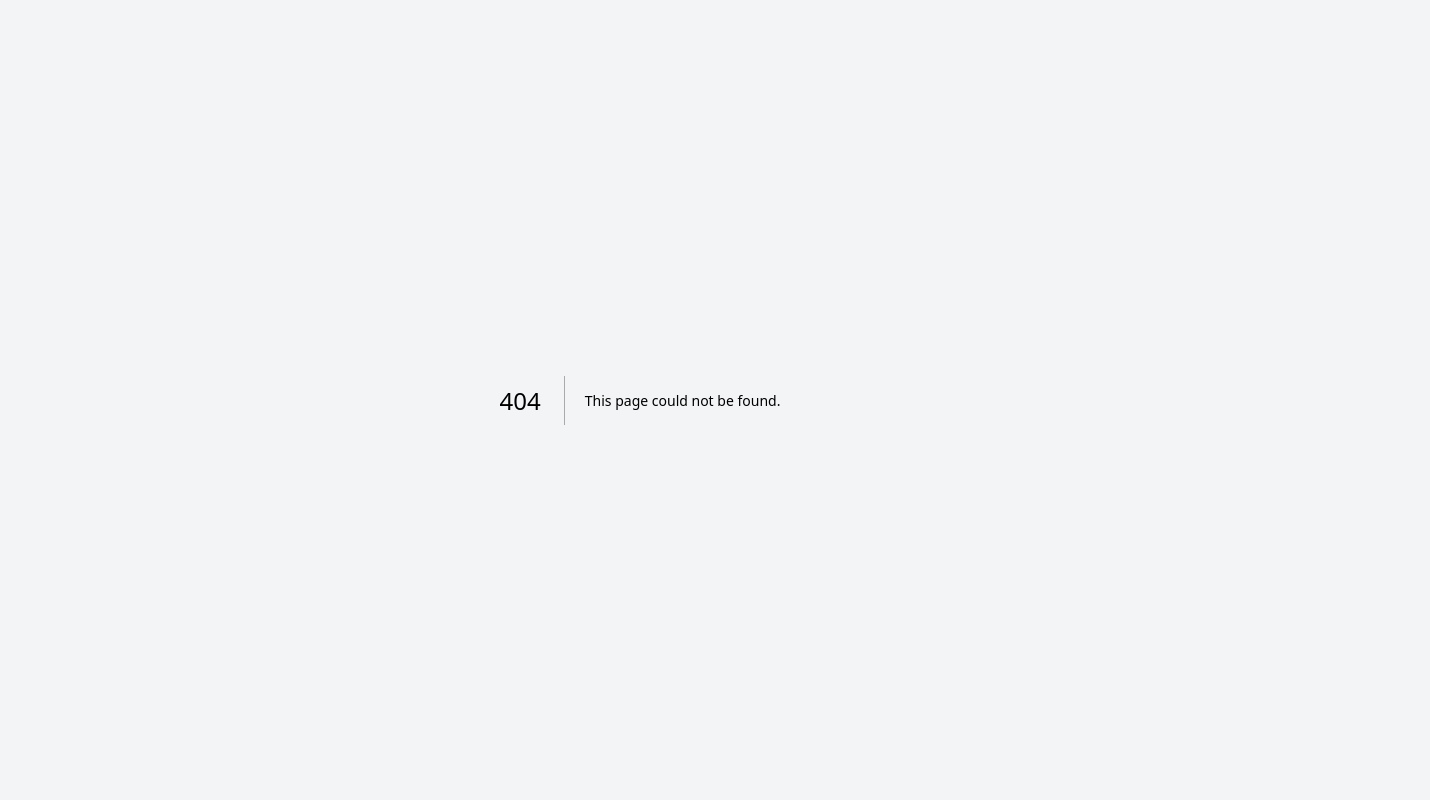
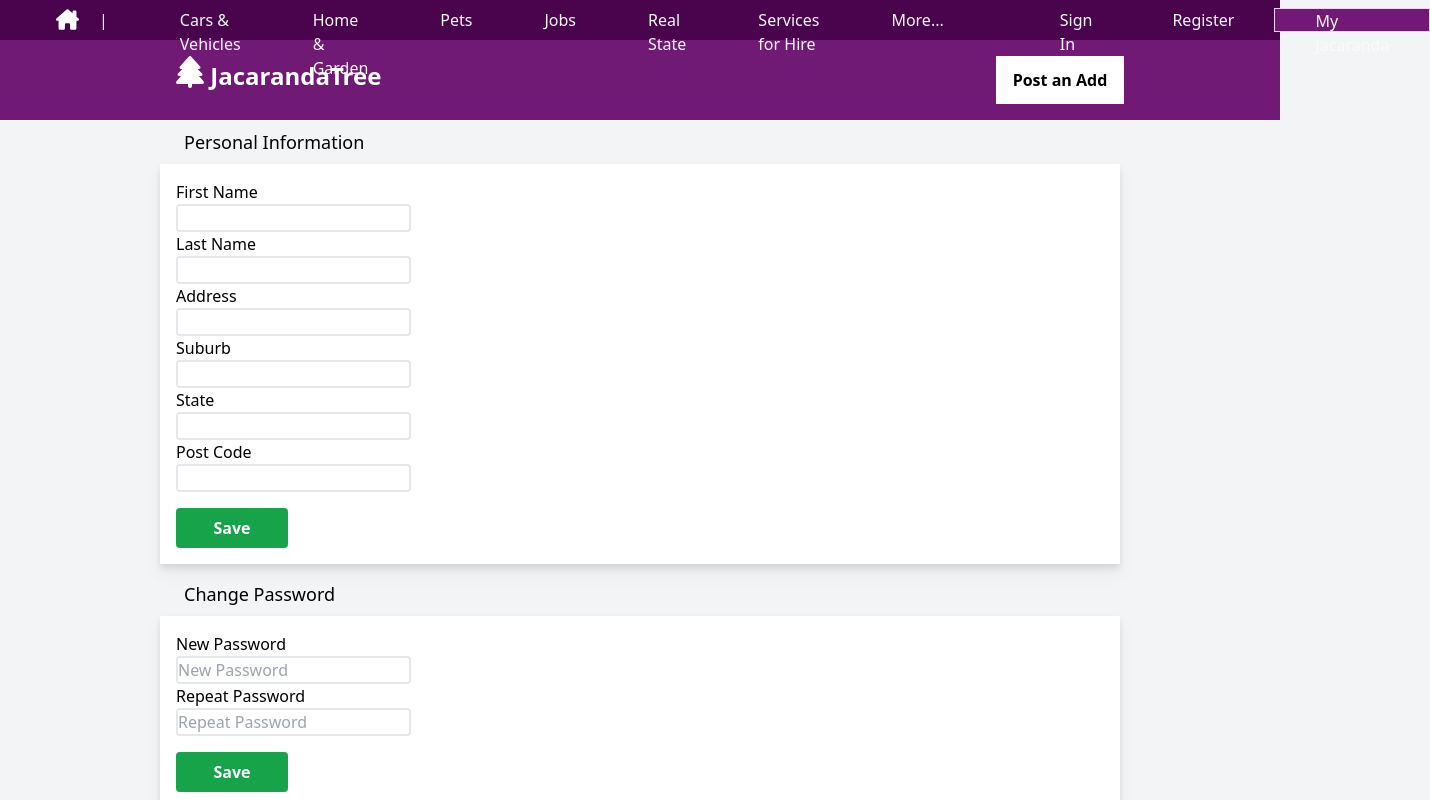
Before and after one commit to GuilhermeDutraCode/JacarandaTree2, a Next.js app: page /myaccount in a window 1280 px wide. Before the commit this address had no page. Shown: the top 800 px of the page, 1430 px wide, since content can reach past the window. Built offline with nearby package versions, Linux system fonts and the light colour scheme.

Commit message:
Users can now updated their personal infromation

```diff
--- /dev/null
+++ b/src/app/api/edit-personal/route.ts
@@ -0,0 +1,28 @@
+import { NextResponse } from "next/server";
+import prisma from "../../../../lib/prisma";
+
+
+export async function POST (req: any) {
+    const body : any = await req.text(); // Consume the ReadableStream and get the body as a string
+    const user = JSON.parse(body)
+    console.log(user);
+
+    try {
+        await prisma.user.update({
+            where: {
+                id: user.id
+            },
+            data: {
+                first_name: user.firstName,
+                last_name: user.lastName,
+                address: user.address,
+                suburb: user.suburb,
+                state: user.state,
+                postcode: user.postcode,
+            },
+        })
+        return NextResponse.json("Success")
+    } catch (error) {
+        return NextResponse.json("failed to update")
+    }
+}
--- a/src/app/home/Navbar.tsx
+++ b/src/app/home/Navbar.tsx
@@ -55,8 +55,8 @@ export default function Navbar(){
           }
 
           {isLogin ? (
-            <Link href="/" className='bg-fuchsia-900 text-slate-50 px-10 relative left-10 border border-fuchsia-200'><p>{data?.first_name}</p></Link>
-          ) : (<Link href="/" className='bg-fuchsia-900 text-slate-50 px-10 relative left-10 border border-fuchsia-200'><p>My Jacaranda</p></Link>)}
+            <Link href="/myaccount" className='bg-fuchsia-900 text-slate-50 px-10 relative left-10 border border-fuchsia-200'><p>{data?.first_name}</p></Link>
+          ) : (<Link href="/signin" className='bg-fuchsia-900 text-slate-50 px-10 relative left-10 border border-fuchsia-200'><p>My Jacaranda</p></Link>)}
 
 
         </nav>
--- /dev/null
+++ b/src/app/myaccount/Email.tsx
@@ -0,0 +1,18 @@
+export default function Email (){
+    return(
+        <div className="flex justify-center ...">
+            <div className="w-3/4">
+                <h1 className="text-lg pt-4 py-2 pl-6">Change Email</h1>
+                <form className="bg-white drop-shadow-lg mb-4 p-4">
+                    <h1>Current E-mail</h1>
+                    <input className="border-2 rounded" type="text" placeholder="Current E-mail" />
+                    <h1>New E-mail</h1>
+                    <input className="border-2 rounded" type="text" placeholder="New E-mail" />
+                    <h1>Repeat New E-mail</h1>
+                    <input className="border-2 rounded" type="text" placeholder="Repeat New E-mail" />
+                    <button className="block h-10 w-28 mt-4 text-white font-bold bg-green-600 rounded">Save</button>
+                </form>
+            </div>
+        </div>
+    )
+}
--- /dev/null
+++ b/src/app/myaccount/Password.tsx
@@ -0,0 +1,17 @@
+export default function Password () {
+    return (
+        <div className="flex justify-center ...">
+        <div className="w-3/4">
+            <h1 className="text-lg pt-4 py-2 pl-6">Change Password</h1>
+            <form className="bg-white drop-shadow-lg p-4">
+                <h1>New Password</h1>
+                <input className="border-2 rounded" type="text" placeholder="New Password" />
+                <h1>Repeat Password</h1>
+                <input className="border-2 rounded" type="text" placeholder="Repeat Password" />
+
+                <button className="block h-10 w-28 mt-4 text-white font-bold bg-green-600 rounded">Save</button>
+            </form>
+        </div>
+    </div>
+    )
+}
--- /dev/null
+++ b/src/app/myaccount/Personal.tsx
@@ -0,0 +1,109 @@
+'use client'
+import {  ChangeEvent, useContext, useState } from "react";
+import { AuthenticationContext } from "../context/AuthContext";
+import { log } from "console";
+
+export default function Personal () {
+    const { error, loading, data, setAuthState } = useContext(AuthenticationContext)
+
+    const [ formData, setFormData ] = useState({
+        firstName: "",
+        lastName: "",
+        address: "",
+        suburb: "",
+        state: "",
+        postcode: "",
+        id: 0
+    });
+
+    const handleChange = (e: any) => {
+        setFormData({
+            ...formData,
+            [e.target.name]: e.target.value
+        });
+    };
+
+
+    const handleSubmit = async ( e : any ) => {
+        e.preventDefault()
+
+        formData.id = data?.id ?? 0
+
+        const res = await fetch(
+            "/api/edit-personal",
+            {
+                method: 'POST',
+                body: JSON.stringify(formData)
+            }
+        )
+        const response = await res.json();
+        console.log(response);
+
+    };
+
+    return (
+        <div className="flex justify-center ...">
+            <div className="w-3/4">
+                <h1 className="text-lg py-2 pl-6">Personal Information</h1>
+                <form onSubmit={handleSubmit} className="bg-white drop-shadow-lg p-4">
+                    <h1>First Name</h1>
+                    <input
+                    onChange={handleChange}
+                    value={formData.firstName}
+                    name="firstName"
+                    className="border-2 rounded"
+                    type="text"
+                    placeholder={data?.first_name}
+                    />
+
+                    <h1>Last Name</h1>
+                    <input
+                    onChange={handleChange}
+                    value={formData.lastName}
+                    name="lastName"
+                    className="border-2 rounded"
+                    type="text"
+                    placeholder={data?.last_name} />
+
+                    <h1>Address</h1>
+                    <input
+                    onChange={handleChange}
+                    value={formData.address}
+                    name="address"
+                    className="border-2 rounded"
+                    type="text"
+                    placeholder={data?.address} />
+
+                    <h1>Suburb</h1>
+                    <input
+                    onChange={handleChange}
+                    value={formData.suburb}
+                    name="suburb"
+                    className="border-2 rounded"
+                    type="text"
+                    placeholder={data?.suburb}/>
+
+                    <h1>State</h1>
+                    <input
+                    onChange={handleChange}
+                    value={formData.state}
+                    name="state"
+                    className="border-2 rounded"
+                    type="text"
+                    placeholder={data?.state}/>
+
+                    <h1>Post Code</h1>
+                    <input
+                    onChange={handleChange}
+                    value={formData.postcode}
+                    name="postcode"
+                    className="border-2 rounded"
+                    type="text"
+                    placeholder={data?.postcode} />
+
+                    <button type="submit" className="block h-10 w-28 mt-4 text-white font-bold bg-green-600 rounded">Save</button>
+                </form>
+            </div>
+        </div>
+    )
+}
--- /dev/null
+++ b/src/app/myaccount/Subnav.tsx
@@ -0,0 +1,12 @@
+import { FontAwesomeIcon } from '@fortawesome/react-fontawesome'
+import { faTree } from '@fortawesome/free-solid-svg-icons'
+import Link from 'next/link'
+
+export default function Subnav (){
+    return (
+        <div className="bg-fuchsia-900 p-4 px-36 h-20 ">
+            <Link href="/" className='py-2 pl-8 text-white text-2xl font-bold'><FontAwesomeIcon className='h-8 inline' icon={faTree} style={{color: "#ffffff",}} /> JacarandaTree</Link>
+            <button className='bg-white float-right h-12 w-32 mr-3 font-bold'>Post an Add</button>
+        </div>
+    )
+}
--- /dev/null
+++ b/src/app/myaccount/page.tsx
@@ -0,0 +1,19 @@
+import Footer from "../home/Footer";
+import Navbar from "../home/Navbar";
+import Email from "./Email";
+import Password from "./Password";
+import Personal from "./Personal";
+import Subnav from "./Subnav";
+
+export default function Page (){
+   return(
+    <main>
+        <Navbar />
+        <Subnav />
+        <Personal />
+        <Password />
+        <Email />
+        <Footer />
+    </main>
+   )
+}
```
